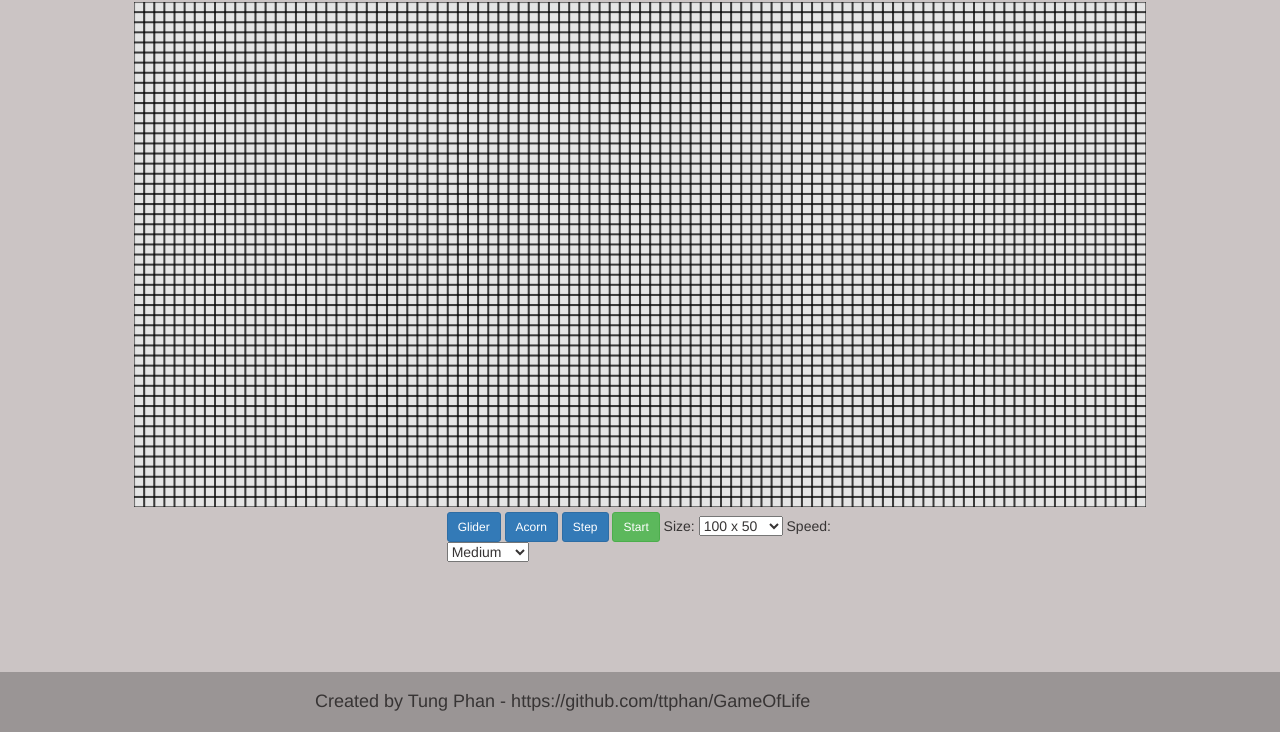
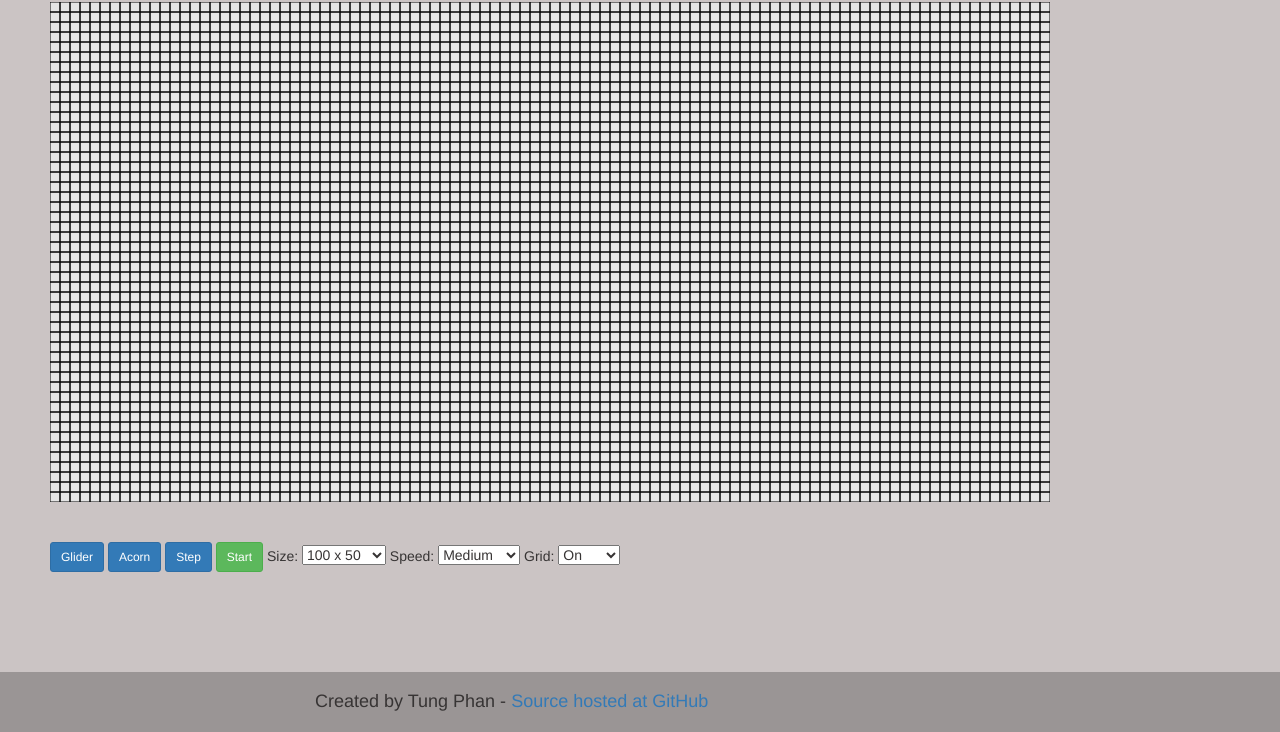
Before and after one commit to ttphan/GameOfLife, a plain HTML site: page index.html in a window 1280 px wide. Shown: the part 68-800 px from the top of the page. Drawn offline with nearby package versions, Linux system fonts and the light colour scheme.

Commit message:
Temporarily disabled automatic resizing, grid overlay on separate layer for performance

```diff
--- a/css/stylesheet.css
+++ b/css/stylesheet.css
@@ -16,10 +16,23 @@ body {
   background-color: #9A9595;
 }
 
-#canvas {
-  width: 100%;
-  height: 100%;
+#canvas{
+	position: relative;
+}
+
+#mainCanvas {
   background-color: #e5e5e5;
+  z-index: 0;
+}
+
+#gridOverlay {
+	z-index: 1;
+}
+
+canvas {
+	position: absolute;
+	top: 0;
+	left: 50px;
 }
 
 .container {
--- a/index.html
+++ b/index.html
@@ -13,12 +13,12 @@
 	</head>
 
 	<body>
-		<h1 align="center"> Yet Another Conway's Game of Life Implementation </h1>
-		<div id="main_gui" class="container-fluid">
-			<div class="col-md-offset-1 col-md-10">
-				<canvas id="canvas" width="1000px" height="500px"></canvas>
+		<h1 style="margin-left: 120px"> Yet Another Conway's Game of Life Implementation </h1>
+		<div id="canvas">
+				<canvas id="mainCanvas" width="1000px" height="500px"></canvas>
+				<canvas id="gridOverlay" width="1000px" height="500px"></canvas>
 		</div>
-			<div class="col-md-offset-4 col-md-4">
+		<div style="margin-top: 550px; margin-left: 50px">
 			<button class="btn btn-sm btn-primary" onclick="glider()">Glider</button>
 
 			<button class="btn btn-sm btn-primary" onclick="acorn()">Acorn</button>
@@ -42,12 +42,18 @@
 			  <option value="2">Fast</option>
 			  <option value="3">Very Fast</option>
 			</select>
-			</div>
+
+			Grid:
+			<select id="gridSelection" onchange="selectGridStyle()">
+			  <option value="0">Off</option>
+			  <option value="1">Partial</option>
+			  <option value="2" selected="selected">On</option>
+			</select>
 		</div>
 
 		<footer class="footer">
       <div class="container">
-        <h4>Created by Tung Phan - https://github.com/ttphan/GameOfLife</h4>
+        <h4>Created by Tung Phan - <a href="https://github.com/ttphan/GameOfLife">Source hosted at GitHub<a></h4>
       </div>
     </footer>
 
--- a/js/main.js
+++ b/js/main.js
@@ -6,7 +6,7 @@ $(function () {
     gridHeight = 50,
     gridSize = 10;
 
-  canvas = $("#canvas")[0];
+  canvas = $("#mainCanvas")[0];
   context = canvas.getContext('2d');
 
   init(gridWidth, gridHeight, gridSize);
@@ -54,7 +54,7 @@ function acorn() {
 
 function changeGridSize() {
   var size = $('#sizeSelection').val().split("x");
-
+  console.log(size)
   GAME.stop();
   GRID.init(parseInt(size[0]), parseInt(size[1]), parseInt(size[2]));
   GAME.init();
@@ -66,16 +66,44 @@ function selectSpeed() {
   GAME.setSpeed(speed);
 }
 
+function selectGridStyle() {
+  var style = parseInt($('#gridSelection').val());
+  GRID.setGridStyle(style)
+}
+
 var GRID = (function () {
   var width,
     height,
-    size;
+    size,
+    gridStyle = 2;
 
   return {
     init: function (gridWidth, gridHeight, gridSize) {
+      var gridCanvas = $("#gridOverlay")[0],
+        gridContext = gridCanvas.getContext('2d'),
+        color;
+
+      gridContext.clearRect(0, 0, canvas.width, canvas.height);
+
       width = gridWidth;
       height = gridHeight;
       size = gridSize;
+
+      if (gridStyle > 0) {
+        color = "#000000"
+        if (gridStyle == 1) {
+          color = "#e5e5e5"
+        }
+        for (var x = 0; x < width; x++) {
+          for (var y = 0; y < height; y++) {
+            gridContext.beginPath();
+            gridContext.strokeStyle = color;
+            gridContext.rect(x * size, y * size, size, size);
+            gridContext.stroke();
+            gridContext.closePath();
+          }
+        }
+      }
     },
 
     getWidth: function () {
@@ -88,6 +116,11 @@ var GRID = (function () {
 
     getSize: function () {
       return size;
+    },
+
+    setGridStyle: function (style) {
+      gridStyle = style;
+      GRID.init(width, height, size);
     },
 
     draw: function () {
@@ -112,7 +145,7 @@ var GRID = (function () {
 
             context.fill();
           }
-          context.stroke();
+          //context.stroke();
 
           context.closePath();
         }
```
Lines whose indentation alone changed are shown as unchanged.
